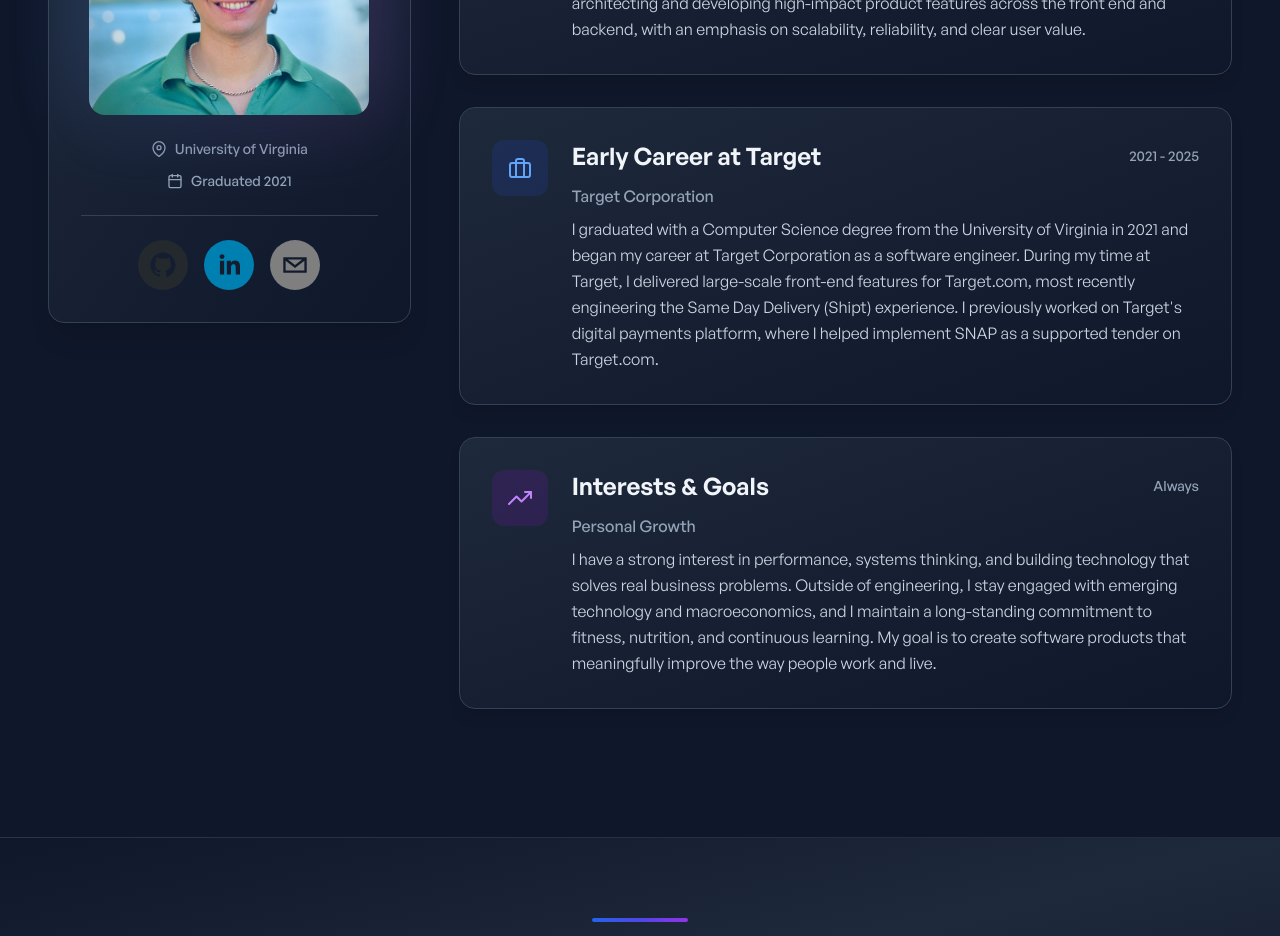
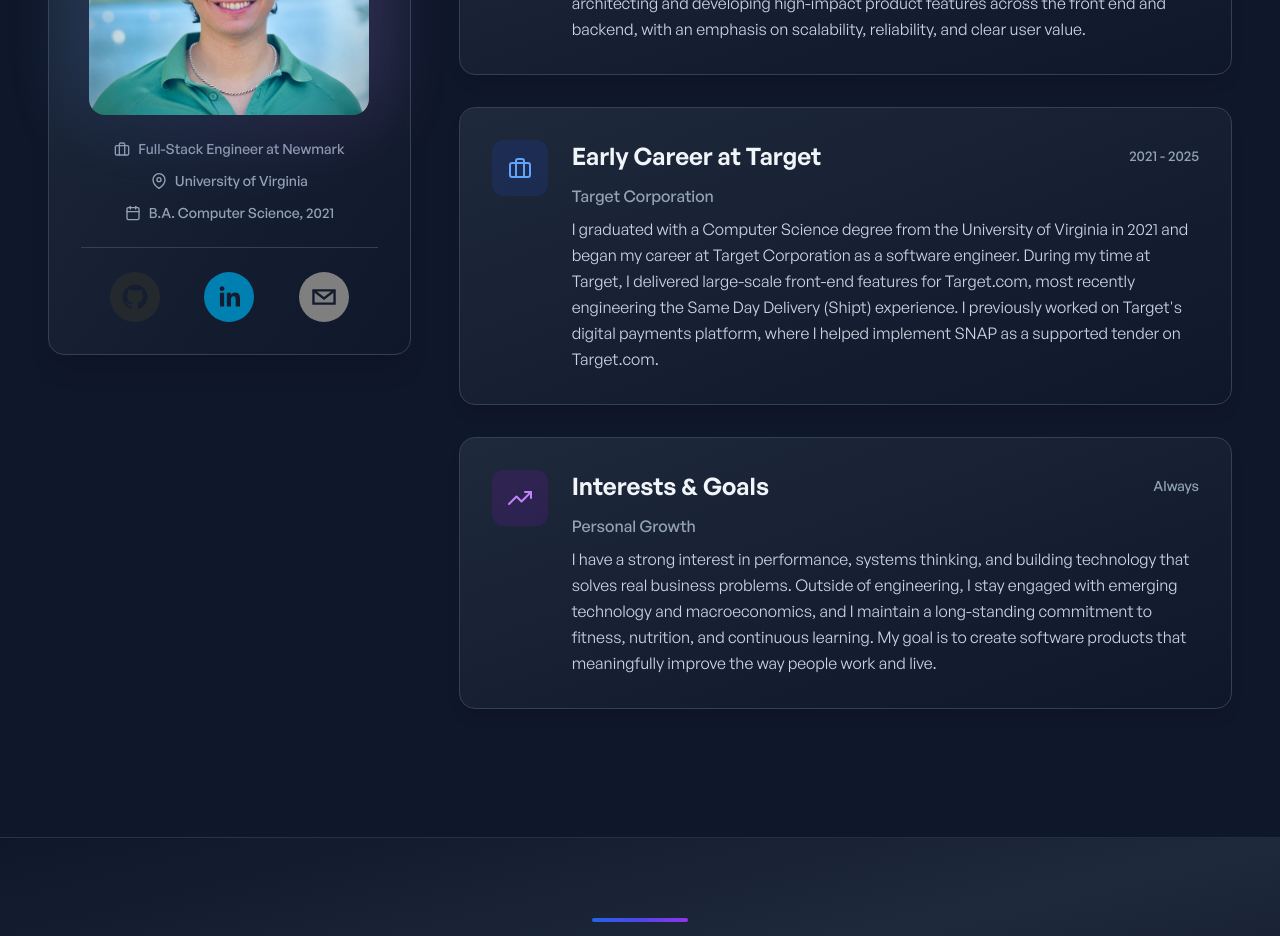
Before and after one commit to Don-Joel/Me, a Next.js app: page / in a window 1280 px wide. Shown: the part 1260-2196 px from the top of the page. Built offline with nearby package versions, Linux system fonts and the light colour scheme.

Commit message:
adding title to card

```diff
--- a/components/about/AboutMeBio.jsx
+++ b/components/about/AboutMeBio.jsx
@@ -93,6 +93,12 @@ function AboutMeBio() {
                   {/* Location & Info */}
                   <div className="space-y-3 mb-6 text-center">
                     <div className="flex items-center justify-center gap-2 text-slate-600 dark:text-slate-400">
+                      <FiBriefcase className="w-4 h-4" />
+                      <span className="text-sm font-general-medium">
+                        Full-Stack Engineer at Newmark
+                      </span>
+                    </div>
+                    <div className="flex items-center justify-center gap-2 text-slate-600 dark:text-slate-400">
                       <FiMapPin className="w-4 h-4" />
                       <span className="text-sm font-general-medium">
                         University of Virginia
@@ -101,13 +107,13 @@ function AboutMeBio() {
                     <div className="flex items-center justify-center gap-2 text-slate-600 dark:text-slate-400">
                       <FiCalendar className="w-4 h-4" />
                       <span className="text-sm font-general-medium">
-                        Graduated 2021
+                        B.A. Computer Science, 2021
                       </span>
                     </div>
                   </div>
 
                   {/* Social Links */}
-                  <div className="flex justify-center gap-4 pt-6 border-t border-slate-200 dark:border-slate-700">
+                  <div className="flex justify-evenly gap-4 pt-6 border-t border-slate-200 dark:border-slate-700">
                     <motion.a
                       href="https://github.com/Don-Joel"
                       target="_blank"
```
